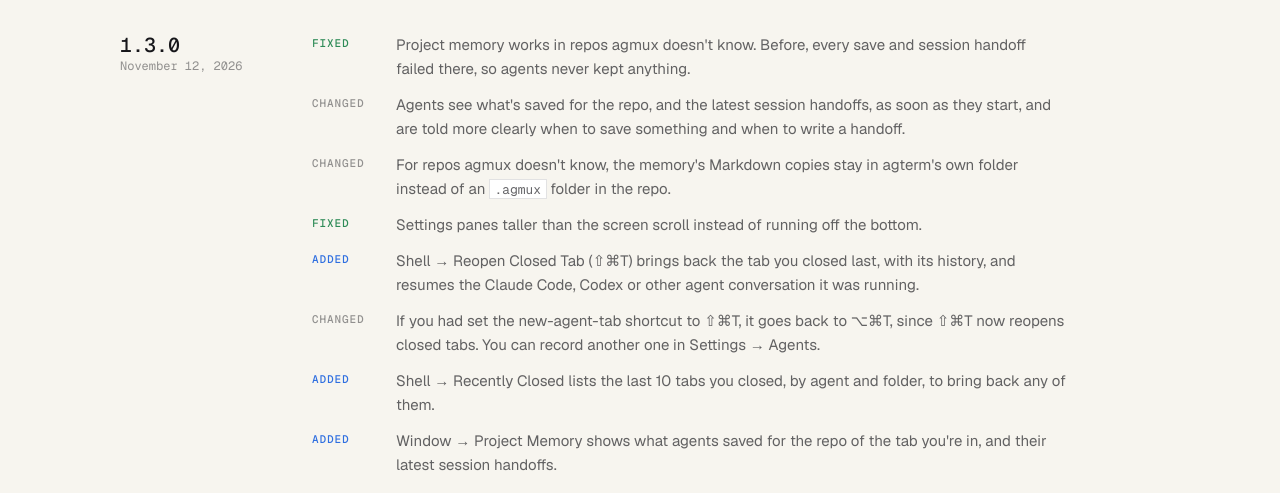
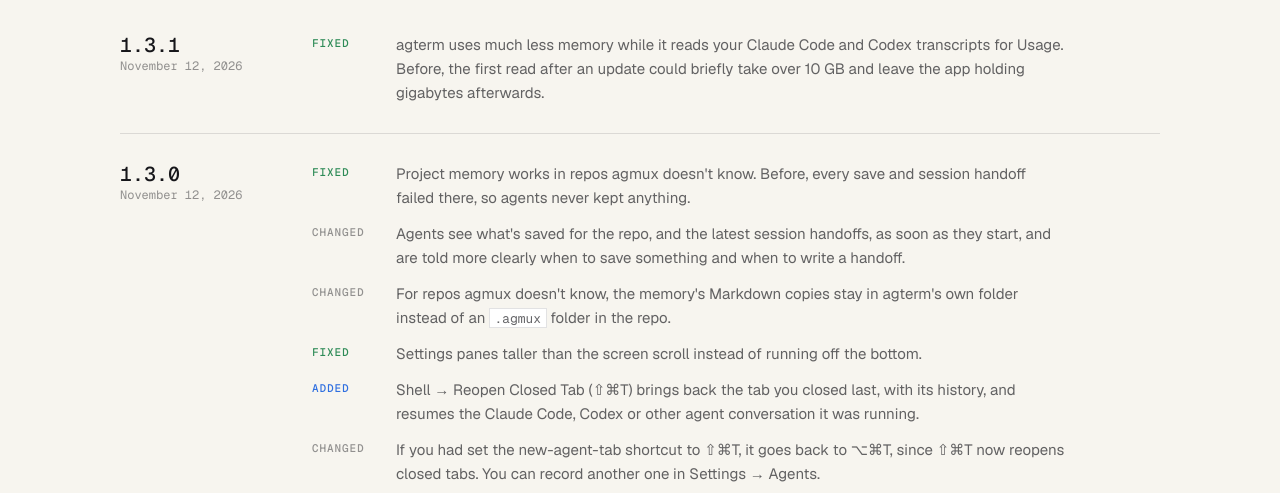
Before and after one commit to neelsatyavolu/agterm, a plain HTML site: page site/changelog.html in a window 1280 px wide. Shown: the part 282-775 px from the top of the page. Drawn offline with nearby package versions, Linux system fonts and the light colour scheme.

Commit message:
docs: site changelog for 1.3.1

```diff
--- a/site/changelog.html
+++ b/site/changelog.html
@@ -39,6 +39,16 @@
       </header>
 
       <div class="cl">
+        <section class="cl-release" id="v1.3.1" aria-labelledby="v1.3.1-title">
+          <header class="cl-head">
+            <h2 id="v1.3.1-title"><a href="#v1.3.1">1.3.1</a></h2>
+            <p class="meta"><time datetime="2026-11-12">November 12, 2026</time></p>
+          </header>
+          <ul class="cl-items">
+            <li><span class="cl-kind cl-fixed">Fixed</span><span>agterm uses much less memory while it reads your Claude Code and Codex transcripts for Usage. Before, the first read after an update could briefly take over 10 GB and leave the app holding gigabytes afterwards.</span></li>
+          </ul>
+        </section>
+
         <section class="cl-release" id="v1.3.0" aria-labelledby="v1.3.0-title">
           <header class="cl-head">
             <h2 id="v1.3.0-title"><a href="#v1.3.0">1.3.0</a></h2>
```
